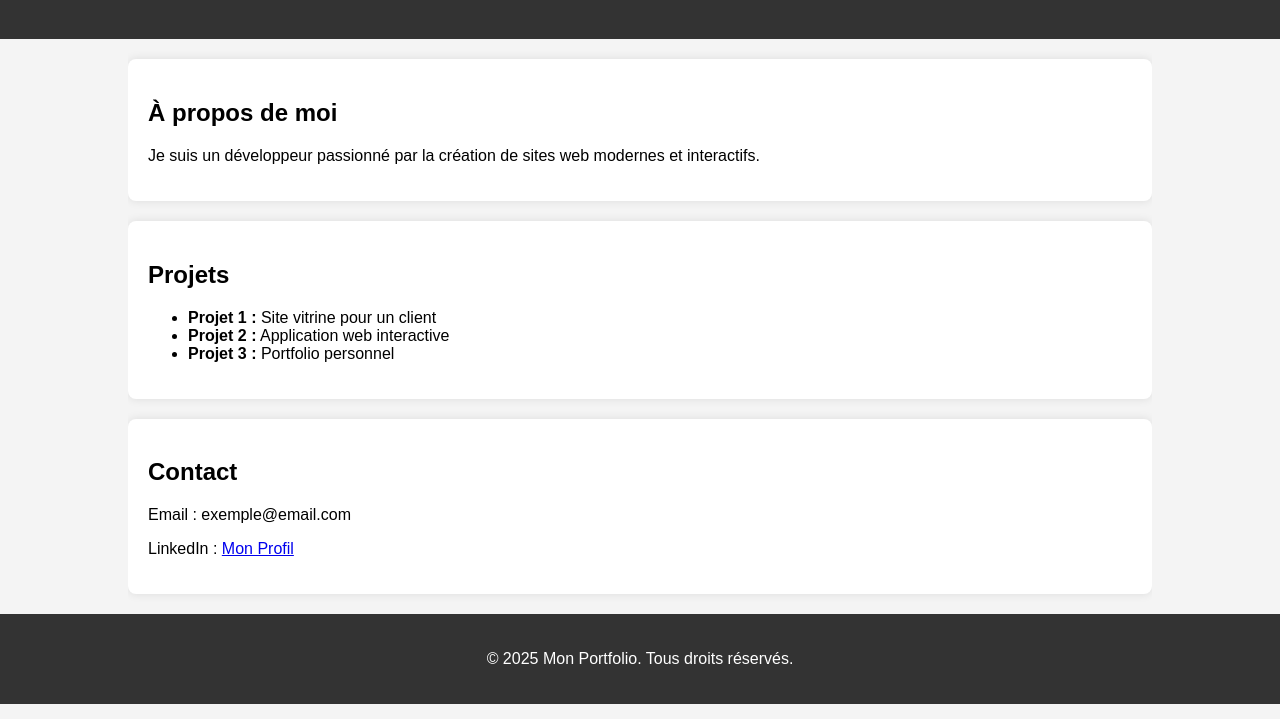
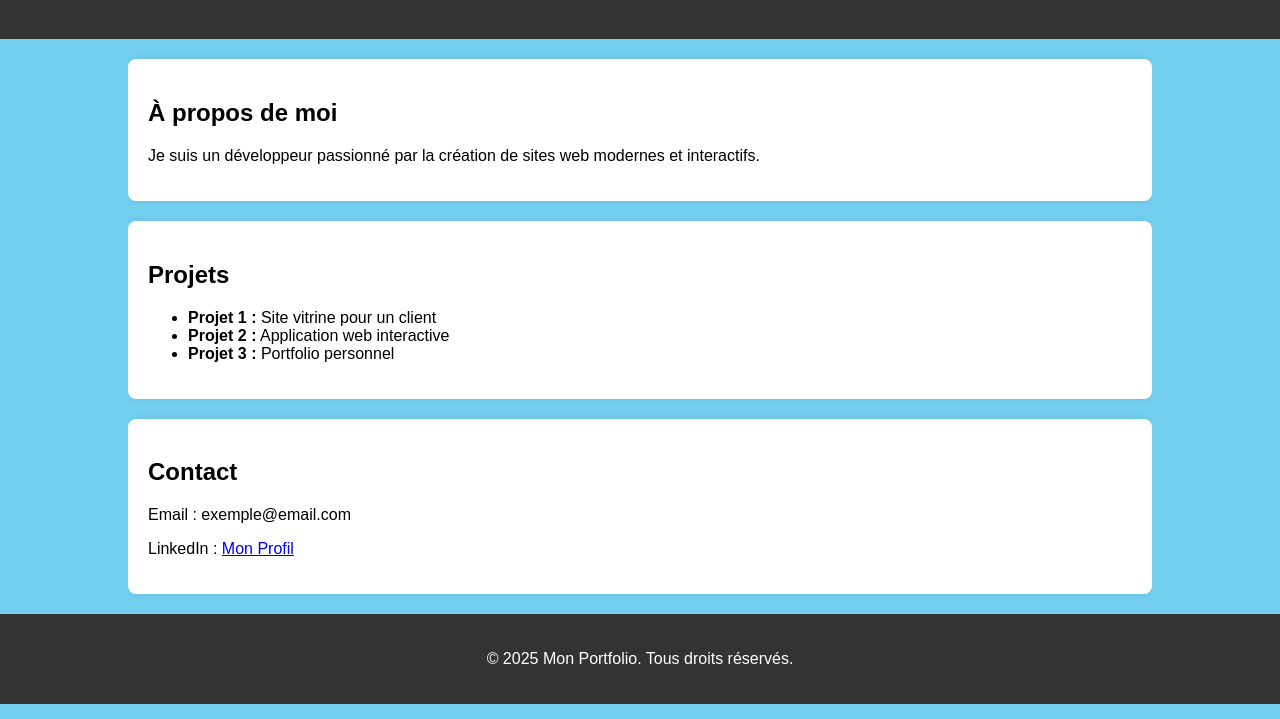
Before and after one commit to fanny-lamoliatte/DATAJOB_2024, a plain HTML site: page index.html in a window 1280 px wide. Shown: the part 81-800 px from the top of the page. Drawn offline with Linux system fonts and the light colour scheme.

Commit message:
Update index.html

```diff
--- a/index.html
+++ b/index.html
@@ -9,7 +9,7 @@
             font-family: Arial, sans-serif;
             margin: 0;
             padding: 0;
-            background-color: #f4f4f4;
+            background-color: #74D0F1;
         }
         header {
             background: #333;
```
